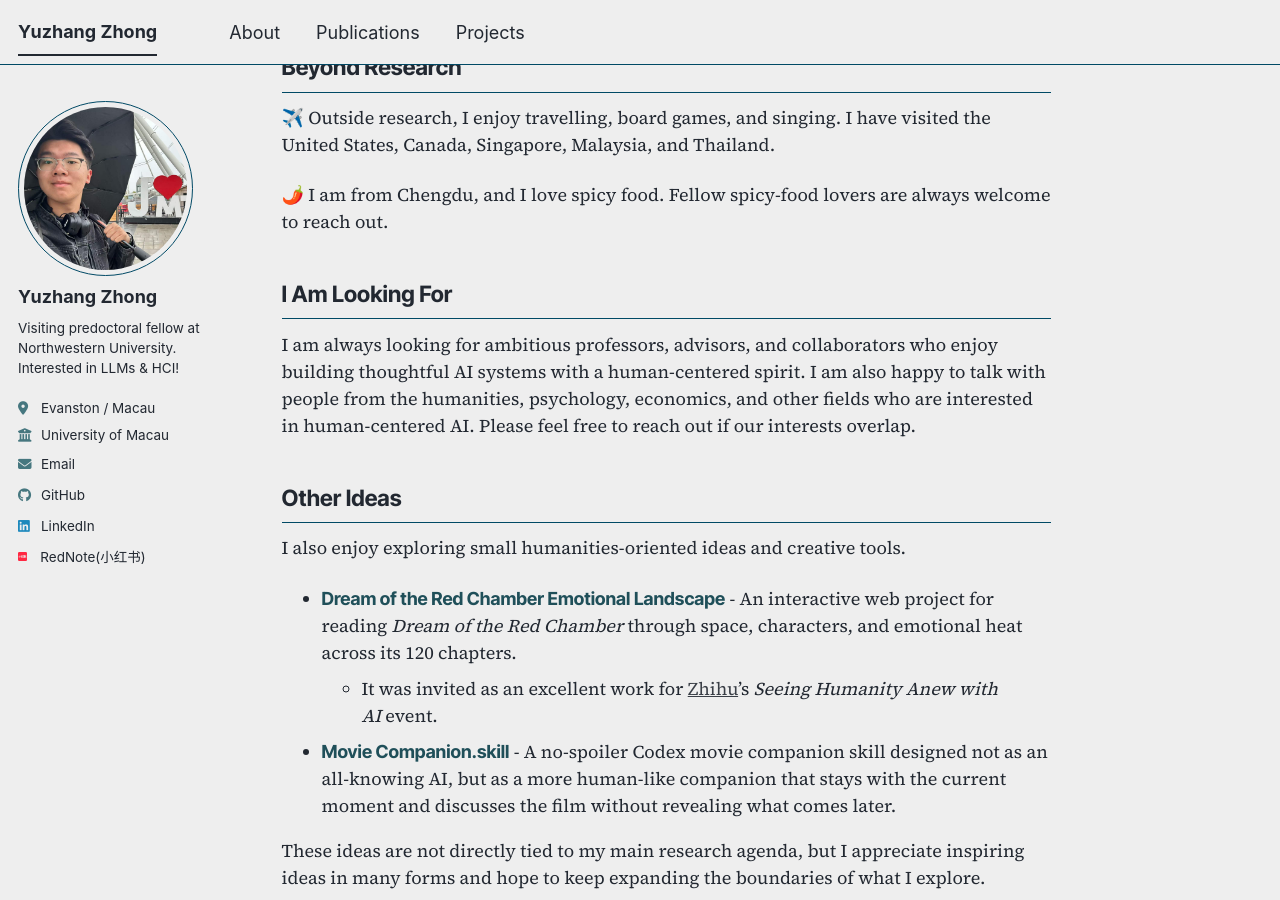
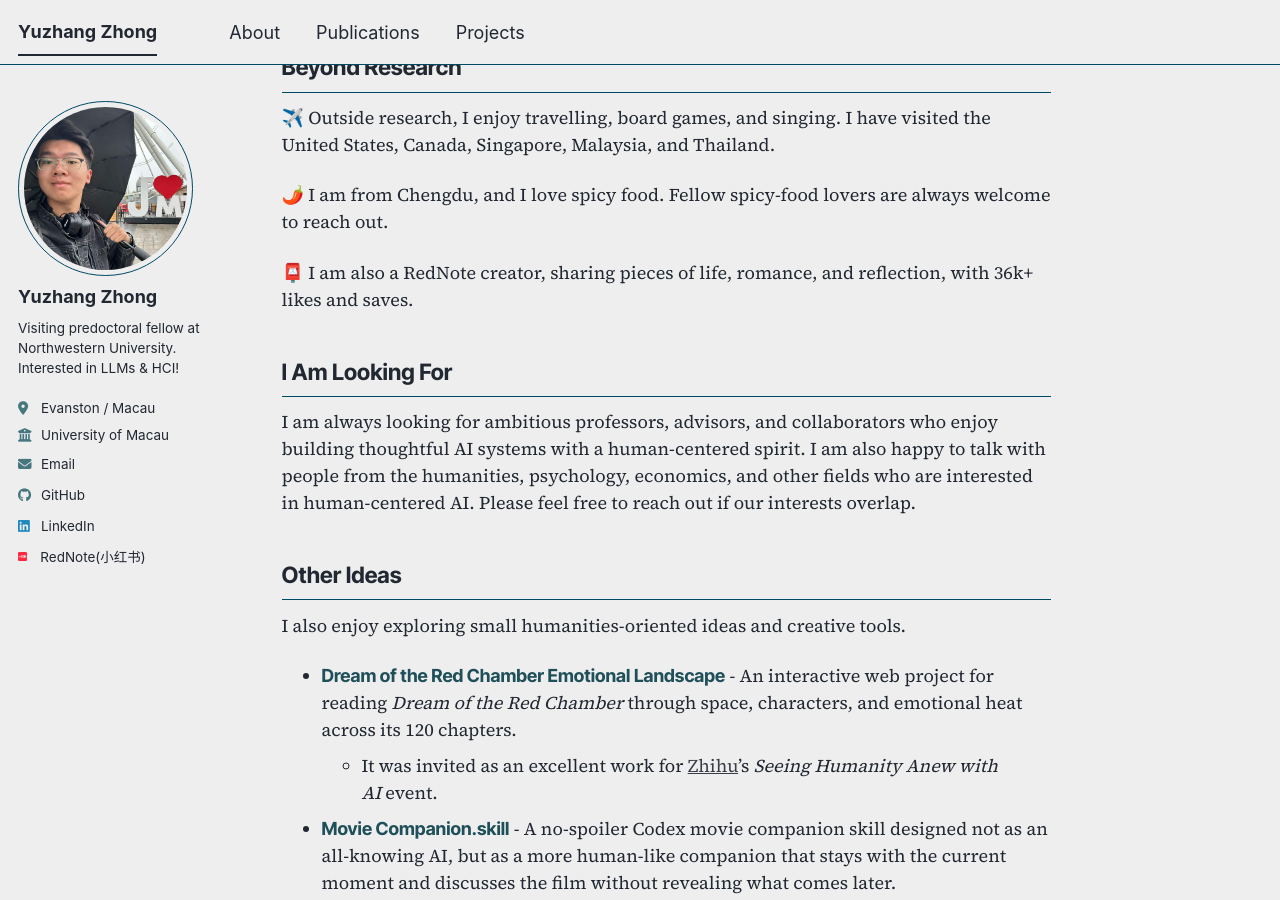
Before and after one commit to yuzhang-zhong/yuzhang-zhong.github.io, a Jekyll site: the page built from _pages/about.md, in a window 1280 px wide and 900 px high, scrolled down 1608 px. Built offline with Jekyll 4.4.1, drawn with Linux system fonts in a browser that asks for light colours; comment, search, counter and statistics services are not loaded; a style sheet for code colours, icons or effects is not loaded.

Commit message:
Add RedNote creator note

```diff
--- a/_pages/about.md
+++ b/_pages/about.md
@@ -69,6 +69,9 @@ visited the United States, Canada, Singapore, Malaysia, and Thailand.
 🌶️ I am from Chengdu, and I love spicy food. Fellow spicy-food lovers are always
 welcome to reach out.
 
+📮 I am also a RedNote creator, sharing pieces of life, romance, and reflection,
+with 36k+ likes and saves.
+
 ## I Am Looking For
 
 I am always looking for ambitious professors, advisors, and collaborators who
```
